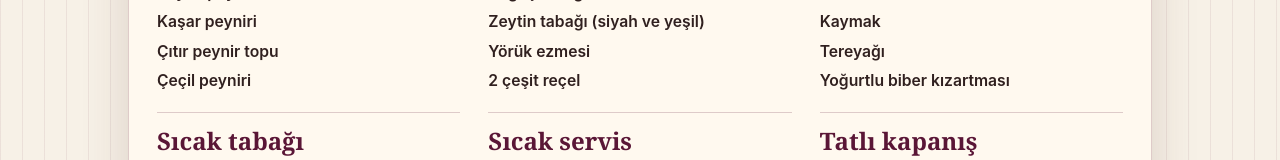
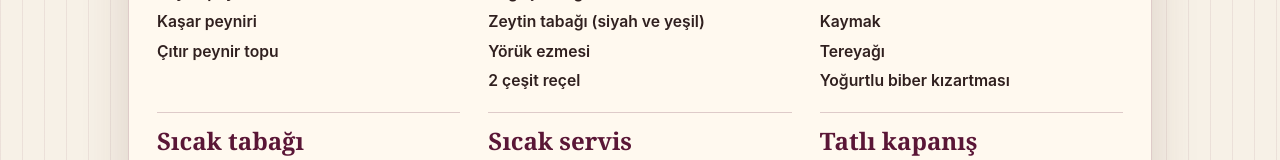
Before and after one commit to solitdio079/ozsut-promo, a React (Vite) app: page / in a window 1280 px wide. Shown: the part 867-1027 px from the top of the page. Built offline with nearby package versions, Linux system fonts and the light colour scheme.

Commit message:
Remove cheese

```diff
--- a/src/data/promoMenu.ts
+++ b/src/data/promoMenu.ts
@@ -48,7 +48,6 @@ export const promoMenus: PromoMenu[] = [
           "Beyaz peynir",
           "Kaşar peyniri",
           "Çıtır peynir topu",
-          "Çeçil peyniri",
         ],
       },
       {
```
